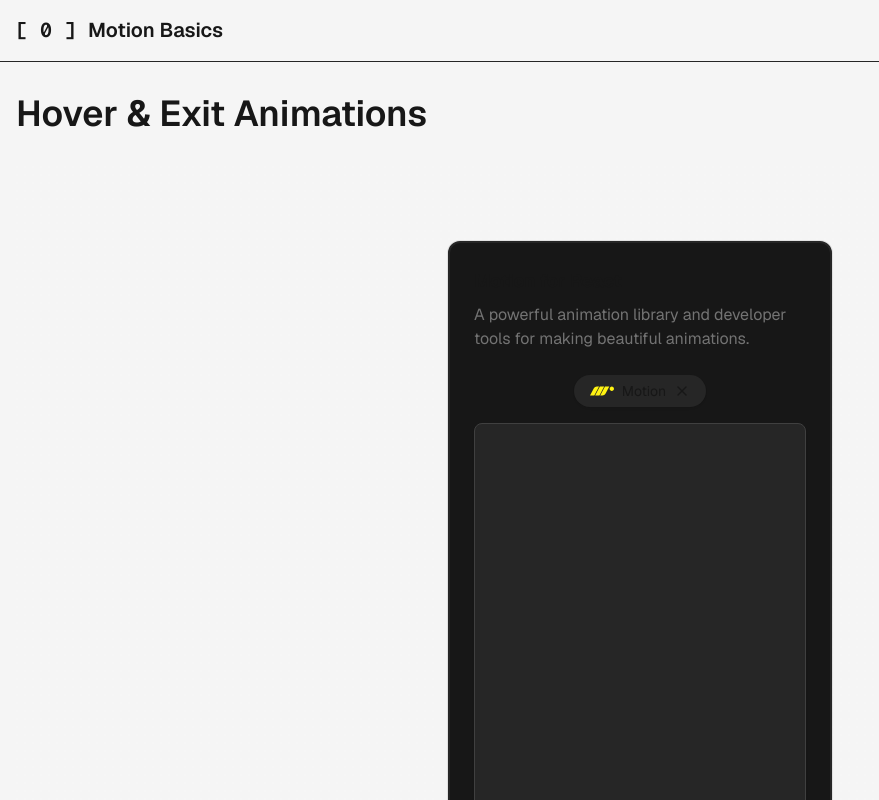
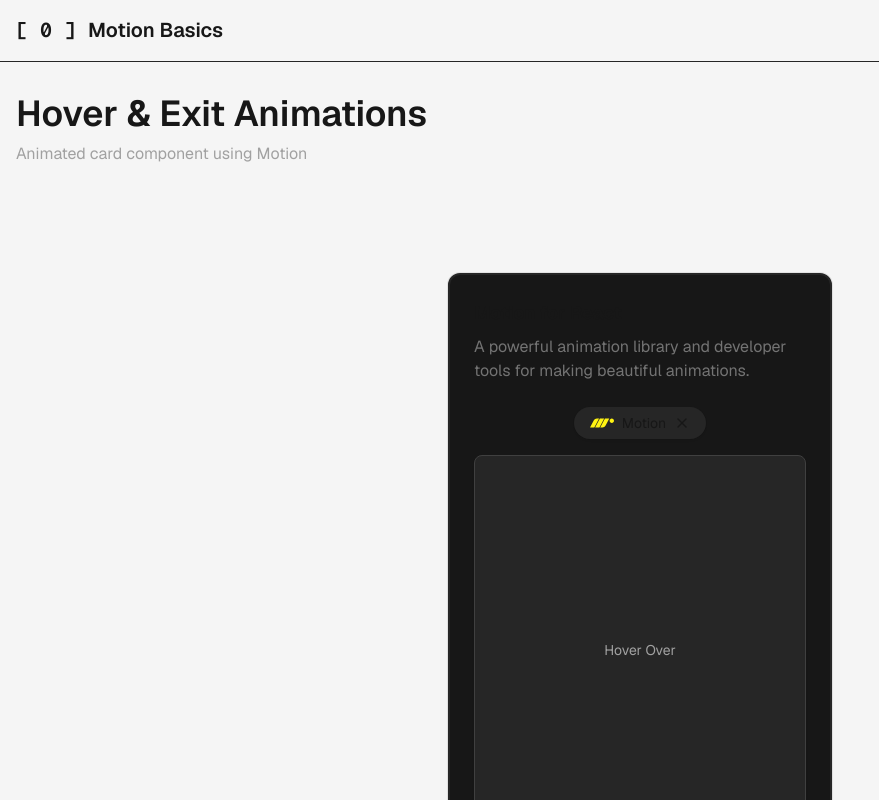
Before and after one commit to Ashmin-Bhujel/motion-basics, a Next.js app: page /chapter/2 in a window 1280 px wide. Shown: the top 800 px of the page, without its empty margins (0-879 px from the left). Built offline with nearby package versions, Linux system fonts and the light colour scheme.

Commit message:
refactor: improved micro interactions

```diff
--- a/app/chapter/1/AnimatedButton.tsx
+++ b/app/chapter/1/AnimatedButton.tsx
@@ -24,6 +24,9 @@ export default function AnimatedButton() {
       whileTap={{
         y: 0,
         scale: 0.85,
+        transition: {
+          duration: 0.3,
+        },
       }}
       transition={{
         duration: 0.3,
--- a/app/chapter/2/AnimatedCard.tsx
+++ b/app/chapter/2/AnimatedCard.tsx
@@ -113,6 +113,8 @@ export default function AnimatedCard() {
                   "shadow-[0px_2px_3px_-1px_rgba(0,0,0,0.1),0px_1px_0px_0px_rgba(25,28,33,0.02),0px_0px_0px_1px_rgba(25,28,33,0.08)]"
                 )}
                 onClick={() => setShowCard(false)}
+                title="Close Card"
+                aria-label="Close Card"
               >
                 <MotionSvg />
                 <span className="text-sm">Motion</span>
@@ -128,6 +130,7 @@ export default function AnimatedCard() {
                 "flex items-center justify-center"
               )}
             >
+              <p className="absolute text-sm text-neutral-400">Hover Over</p>
               {/* Features */}
               <motion.div
                 initial={{
--- a/app/chapter/2/page.tsx
+++ b/app/chapter/2/page.tsx
@@ -1,5 +1,4 @@
 import ChapterHeading from "@/components/ChapterHeading";
-import DottedSection from "@/components/DottedSection";
 import { Metadata } from "next";
 import AnimatedCard from "./AnimatedCard";
 
@@ -11,10 +10,13 @@ export const metadata: Metadata = {
 export default function Chapter2() {
   return (
     <main className="container mx-auto px-4 py-8">
-      <ChapterHeading heading="Hover & Exit Animations" />
-      <DottedSection>
+      <ChapterHeading
+        heading="Hover & Exit Animations"
+        subHeading="Animated card component using Motion"
+      />
+      <section className="mt-8 flex min-h-screen w-full items-center justify-center">
         <AnimatedCard />
-      </DottedSection>
+      </section>
     </main>
   );
 }
```
